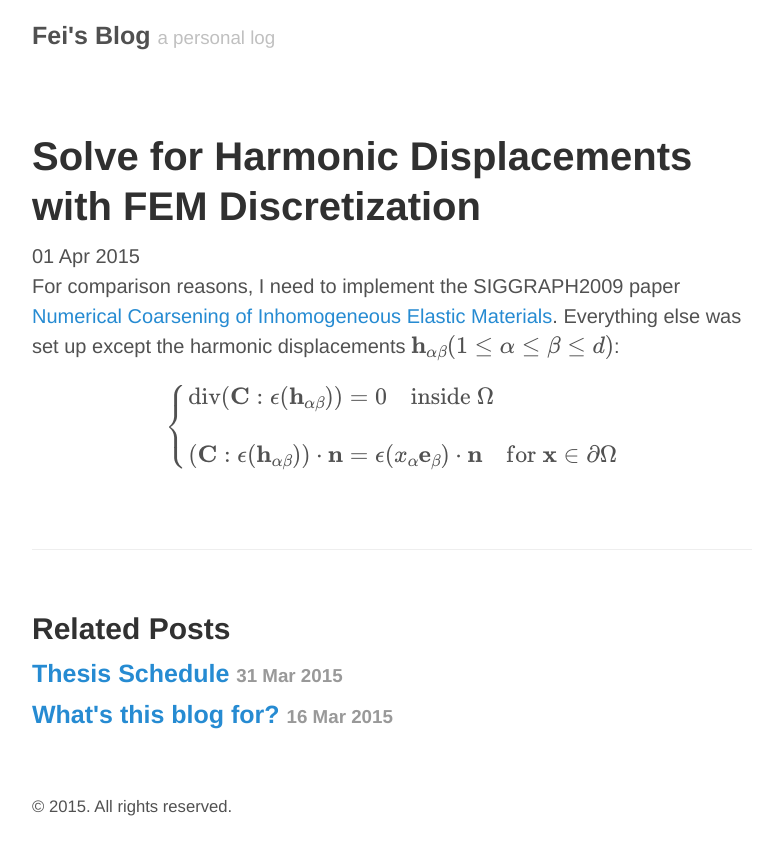
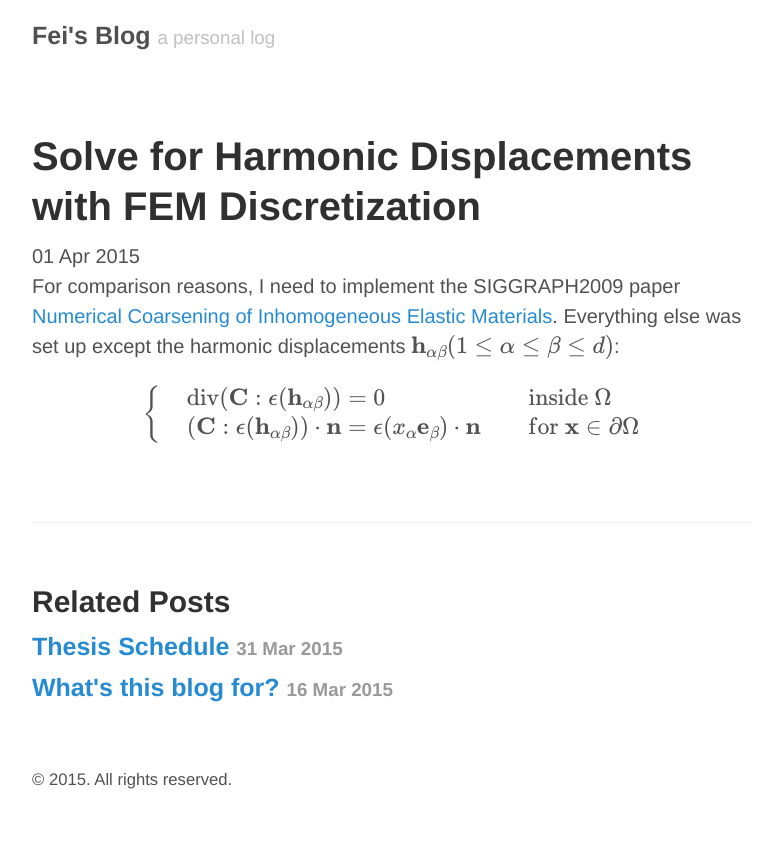
Before and after one commit to FeiZhu/blog, a Jekyll site: the page built from _posts/2015-04-01-solving-harmonic-displacements-with-fem-discretization.md, in a window 1280 px wide. Shown: the top 855 px of the page, without its empty margins (248-1031 px from the left). Built offline with Jekyll 4.4.1, drawn with Linux system fonts in a browser that asks for light colours; formulas are drawn with MathJax 3.

Commit message:
Update 2015-04-01-solving-harmonic-displacements-with-fem-discretization.md

```diff
--- a/_posts/2015-04-01-solving-harmonic-displacements-with-fem-discretization.md
+++ b/_posts/2015-04-01-solving-harmonic-displacements-with-fem-discretization.md
@@ -8,7 +8,7 @@ For comparison reasons, I need to implement the SIGGRAPH2009 paper [Numerical Co
 
 $$
 \begin{cases}
-\textrm{div}(\mathbf{C}:\epsilon(\mathbf{h}_{\alpha\beta}))=0 \quad  \textrm{inside}\  \Omega \\\\
-(\mathbf{C}:\epsilon(\mathbf{h}_{\alpha\beta}))\cdot\mathbf{n}=\epsilon(x_{\alpha}\mathbf{e}_{\beta})\cdot\mathbf{n} \quad    \textrm{for} \ \mathbf{x} \in \partial \Omega
+&\textrm{div}(\mathbf{C}:\epsilon(\mathbf{h}_{\alpha\beta}))=0 \quad  &\textrm{inside}\  \Omega \\
+&(\mathbf{C}:\epsilon(\mathbf{h}_{\alpha\beta}))\cdot\mathbf{n}=\epsilon(x_{\alpha}\mathbf{e}_{\beta})\cdot\mathbf{n} \quad    &\textrm{for} \ \mathbf{x} \in \partial \Omega
 \end{cases}
 $$
```
